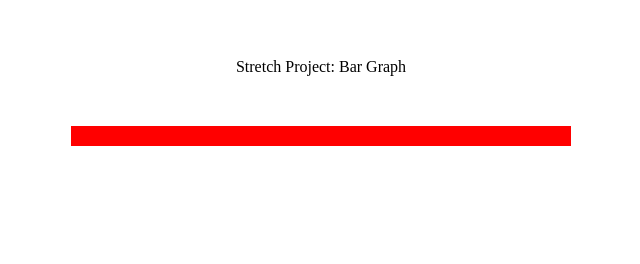
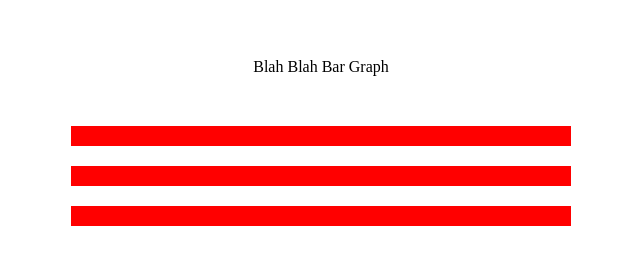
Before and after one commit to anniekao/lighthouse-js-fundamentals, a plain HTML site: page stretch-project/index.html in a window 1280 px wide. Shown: the whole page, without its empty margins (319-959 px from the left). Drawn offline with nearby package versions, Linux system fonts and the light colour scheme.

Commit message:
Update -- drawBar function

```diff
--- a/stretch-project/index.html
+++ b/stretch-project/index.html
@@ -3,7 +3,7 @@
 <head>
     <meta charset='utf-8'>
     <meta http-equiv='X-UA-Compatible' content='IE=edge'>
-    <title>Lighthouse Labs Stretch Project: Bar Graph with Javascript</title>
+    <title>Stretch Project: Bar Graph with Javascript</title>
     <meta name='viewport' content='width=device-width, initial-scale=1'>
     <link rel='stylesheet' type='text/css' media='screen' href='main.css'>
 </head>
--- a/stretch-project/main.css
+++ b/stretch-project/main.css
@@ -13,3 +13,8 @@
     height: 20px;
     width: 5px;
 }
+
+.empty-bar {
+    height: 20px;
+    width: 5px;
+}
--- a/stretch-project/main.js
+++ b/stretch-project/main.js
@@ -1,15 +1,27 @@
-$('#graph-title').text('Stretch Project: Bar Graph');
+$('#graph-title').text('Blah Blah Bar Graph');
 
+function drawBar(num){
+    for (var i = 0; i < num; i++){
         var bar = document.createElement('div');
         bar.className = 'graph-bar';
         var text = document.createTextNode('');
         bar.appendChild(text);
+
+        var empty = document.createElement('div');
+        empty.className = 'empty-bar';
+        empty.appendChild(text);
+
         document.getElementById('content').appendChild(bar);
+        document.getElementById('content').appendChild(empty);
 
         $('.graph-bar').animate({
             width: '500px'
         }, 1500);
+    }
+}
 
 function drawBarChart(data, options, element){
 
 }
+
+drawBar(3);
```
Lines whose indentation alone changed are shown as unchanged.
